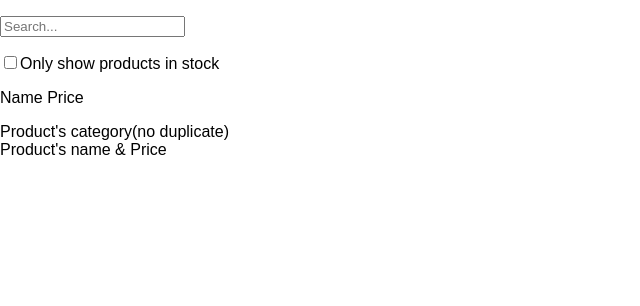
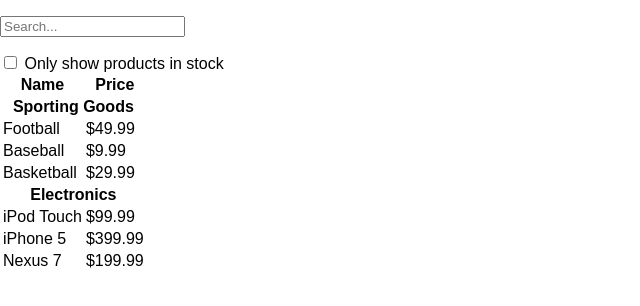
Before and after one commit to mavisluan/FilterableProductProject, a React (Create React App) app: page / in a window 1280 px wide. Shown: the top 306 px of the page, without its empty margins (0-640 px from the left). Built offline with nearby package versions, Linux system fonts and the light colour scheme.

Commit message:
show products statically

```diff
--- a/src/App.js
+++ b/src/App.js
@@ -4,9 +4,10 @@
 class ProductRow extends Component {
   render() {
     return (
-      <div >
-       Product's name & Price
-      </div>
+      <tr >
+        <td>{this.props.product.name}</td>
+        <td>{this.props.product.price}</td>
+      </tr>
     );
   }
 }
@@ -14,22 +15,48 @@
 class ProductCatetoryRow extends Component {
   render() {
     return (
-      <div >
-       Product's category(no duplicate)
-      </div>
+      <tr>
+        <th colSpan='2'>{this.props.category}</th>
+      </tr>
     );
   }
 }
 
+
 class ProductTable extends Component {
   render() {
+    let lastCategory = null
+    let productInfo = []
+
+    this.props.products.map((product) => {
+      if (product.category !== lastCategory) {
+        productInfo.push(
+        <ProductCatetoryRow
+          category={product.category}
+          key={product.category}/>
+        )
+      }
+
+      productInfo.push(
+        <ProductRow
+          product={product}
+          key={product.name}/>
+      )
+      lastCategory = product.category
+      return productInfo
+    })
+
     return (
-      <div >
-        <p>Name Price</p>
-        <ProductCatetoryRow />
-        <ProductRow />
-      </div>
-    );
+      <table>
+        <thead>
+          <tr>
+            <th>Name</th>
+            <th>Price</th>
+          </tr>
+        </thead>
+        <tbody>{productInfo}</tbody>
+      </table>
+    )
   }
 }
 
@@ -39,7 +66,9 @@
       <div >
         <form >
           <p><input placeholder='Search...' name='search-bar' /></p>
-          <input type='checkbox'/>Only show products in stock
+          <input type='checkbox'/>
+          {` `}
+          Only show products in stock
         </form>
       </div>
     );
```
